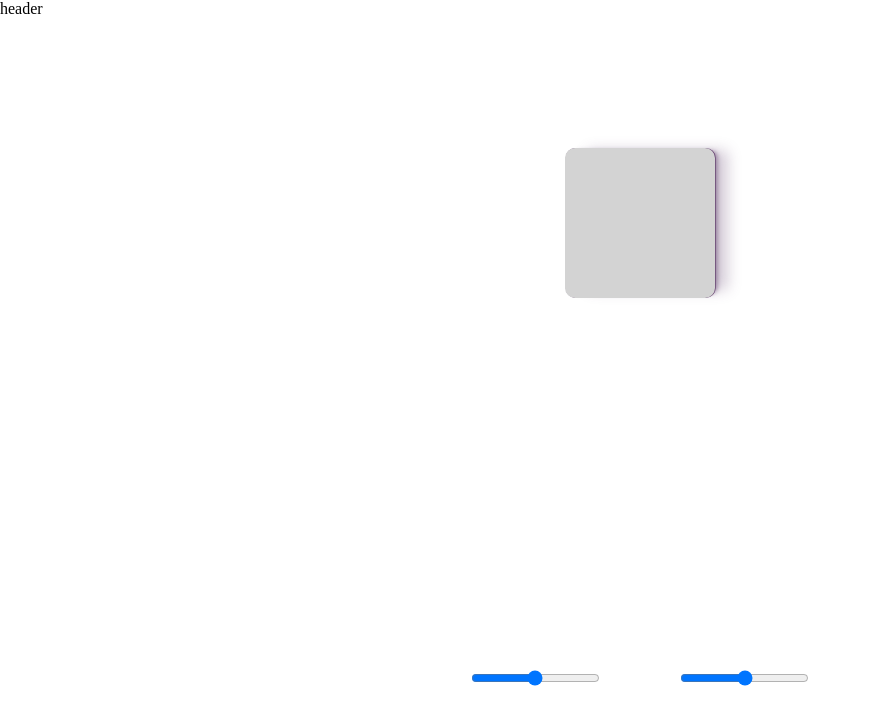
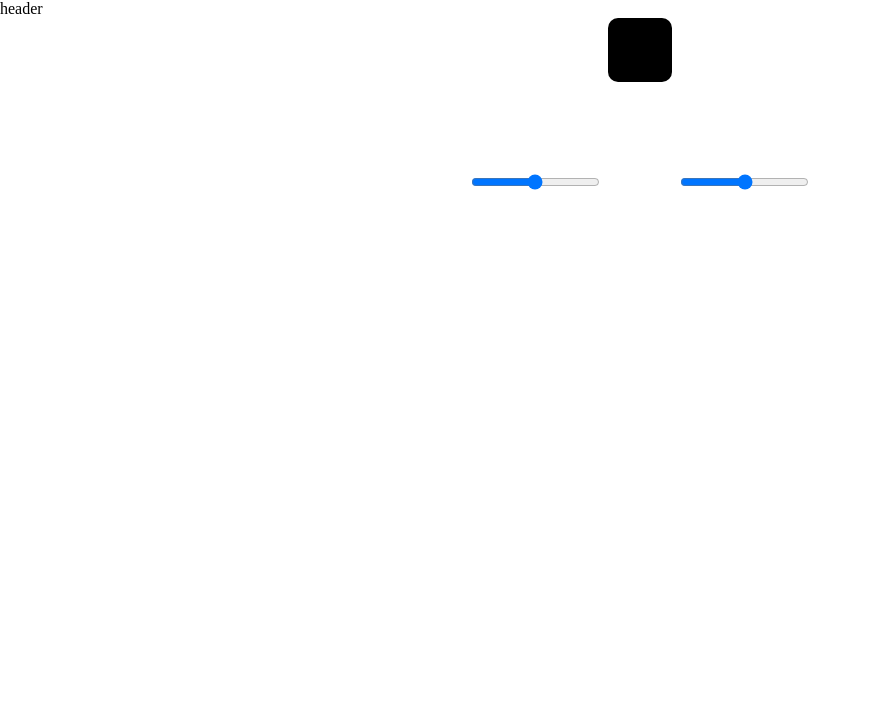
Before and after one commit to Genesispro-maker/ui-playground, a React (Vite) app in the folder ui/: page / in a window 1280 px wide. Shown: the top 724 px of the page, without its empty margins (0-870 px from the left). Built offline with nearby package versions, Linux system fonts and the light colour scheme.

Commit message:
installed radix Slider primitive

```diff
--- a/package.json
+++ b/package.json
@@ -1,5 +1,6 @@
 {
   "dependencies": {
+    "@radix-ui/react-slider": "^1.3.6",
     "lucide-react": "^0.562.0"
   }
 }
--- a/ui/src/components/Illustration.tsx
+++ b/ui/src/components/Illustration.tsx
@@ -10,7 +10,7 @@ export function Illustration(){
 
     return(
         <>
-        <div className={styles.boxWrapper}>
+        <div>
           <div className={styles.box} style={{translate: `${translateX}px ${translateY}px`}}></div>
           </div>
 
--- a/ui/src/styles/illustration.module.css
+++ b/ui/src/styles/illustration.module.css
@@ -21,14 +21,14 @@
 }
 
 .box{
-    --width: 150px;
-    --height: 150px;
+    --width: 64px;
+    --height: 64px;
     width: var(--width);
     height: var(--height);
-    background-color: lightgray;
-    box-shadow: var(--shadow-elevation-medium);
+    /* box-shadow: var(--shadow-elevation-medium); */
     margin: auto;
     border-radius: 10px;
+    background-color: black;
 }
 
 .wrapper{
@@ -40,8 +40,14 @@
 }
 
 .boxWrapper{
-    max-width: 800px;
-    height: 500px;
+    max-width: 649px;
+    height: 160px;
     margin: 30px auto;
     padding: 100px;
+    border-radius: 10px;
+    border: 1px solid;
 }
+
+.range::-webkit-slider-thumb{
+    background-color: black;
+}
```
Also changed, not shown: 1 other file (tests, documents, lock files or other folders).
